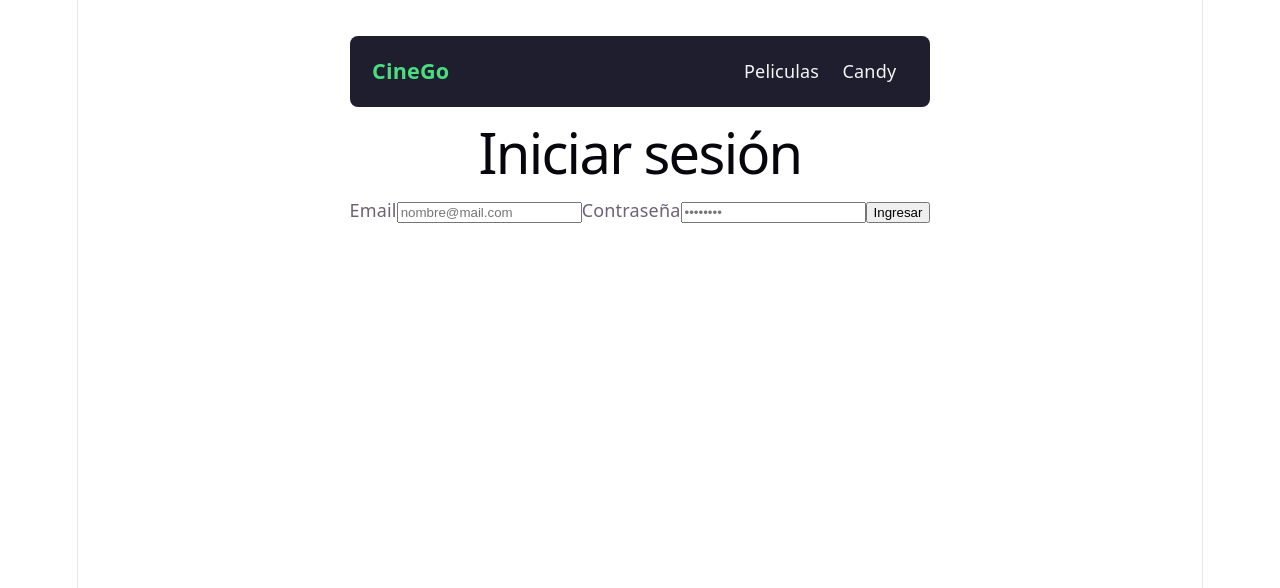
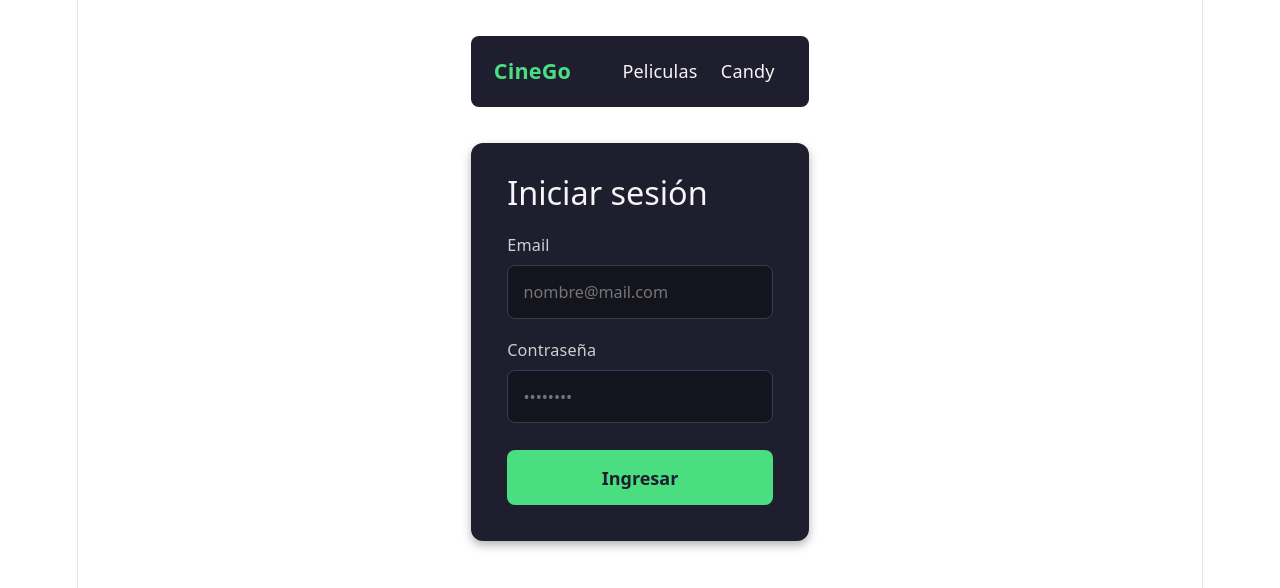
Before and after one commit to PaulaBatalla/front-cinego, a React (Vite) app: page /login in a window 1280 px wide. Shown: the top 588 px of the page. Built offline with nearby package versions, Linux system fonts and the light colour scheme.

Commit message:
style: agrego estilos al formulario de Login

```diff
--- /dev/null
+++ b/src/components/Auth.css
@@ -0,0 +1,58 @@
+.auth-form {
+  display: flex;
+  flex-direction: column;
+  gap: 1rem;
+  max-width: 400px;
+  margin: 2rem auto;
+  padding: 2rem;
+  border-radius: 12px;
+  background-color: #1e1e2f;
+  color: #f5f5f5;
+  box-shadow: 0 4px 10px rgba(0, 0, 0, 0.3);
+  text-align: left;
+}
+
+.auth-form h1 {
+  margin: 0 0 0.5rem;
+  font-size: 1.8rem;
+  letter-spacing: normal;
+  color: #f5f5f5;
+}
+
+.auth-field {
+  display: flex;
+  flex-direction: column;
+  gap: 0.4rem;
+  font-size: 0.9rem;
+  color: #cfcfcf;
+}
+
+.auth-field input {
+  padding: 0.7rem 0.85rem;
+  border: 1px solid #3a3a52;
+  border-radius: 8px;
+  background-color: #14141f;
+  color: #f5f5f5;
+  font: inherit;
+}
+
+.auth-field input:focus {
+  border-color: #4ade80;
+  outline: 2px solid rgba(74, 222, 128, 0.3);
+}
+
+.auth-submit {
+  margin-top: 0.5rem;
+  padding: 0.8rem;
+  border: 0;
+  border-radius: 8px;
+  background-color: #4ade80;
+  color: #1e1e2f;
+  font: inherit;
+  font-weight: 700;
+  cursor: pointer;
+}
+
+.auth-submit:hover {
+  background-color: #6ee7a0;
+}
--- a/src/components/Login.jsx
+++ b/src/components/Login.jsx
@@ -1,4 +1,5 @@
 import { useState } from "react";
+import "./Auth.css";
 
 function Login() {
   const [email, setEmail] = useState("");
@@ -9,10 +10,10 @@ function Login() {
   };
 
   return (
-    <form onSubmit={handleSubmit}>
+    <form className="auth-form" onSubmit={handleSubmit}>
       <h1>Iniciar sesión</h1>
 
-      <label>
+      <label className="auth-field">
         Email
         <input
           type="email"
@@ -23,7 +24,7 @@ function Login() {
         />
       </label>
 
-      <label>
+      <label className="auth-field">
         Contraseña
         <input
           type="password"
@@ -34,7 +35,7 @@ function Login() {
         />
       </label>
 
-      <button type="submit">Ingresar</button>
+      <button className="auth-submit" type="submit">Ingresar</button>
     </form>
   );
 }
```
